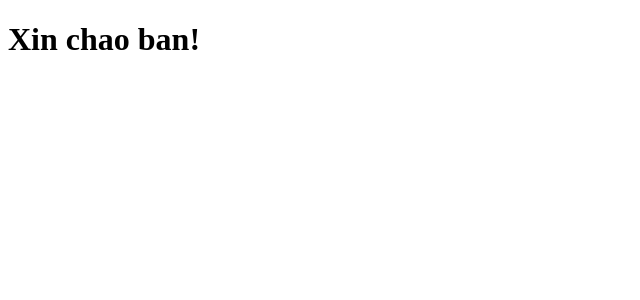
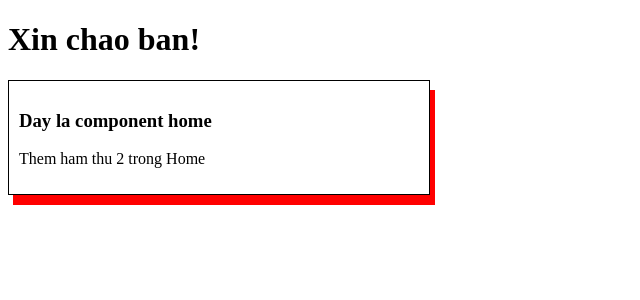
Before and after one commit to kieuvandoanit/Angular12, an Angular app: page / in a window 1280 px wide. Shown: the top 300 px of the page, without its empty margins (0-640 px from the left). Built offline with nearby package versions, Linux system fonts and the light colour scheme.

Commit message:
create component

```diff
--- a/src/app/app.component.html
+++ b/src/app/app.component.html
@@ -1 +1,3 @@
 <h1>Xin chao ban!</h1>
+
+<app-home></app-home>
--- a/src/app/app.module.ts
+++ b/src/app/app.module.ts
@@ -3,10 +3,12 @@
 
 import { AppRoutingModule } from './app-routing.module';
 import { AppComponent } from './app.component';
+import { HomeComponent } from './home/home.component';
 
 @NgModule({
   declarations: [
-    AppComponent
+    AppComponent,
+    HomeComponent
   ],
   imports: [
     BrowserModule,
--- /dev/null
+++ b/src/app/home/home.component.html
@@ -0,0 +1,4 @@
+<div class = "test">
+    <h3>Day la component home</h3>
+    <p>Them ham thu 2 trong Home</p>
+</div>
--- /dev/null
+++ b/src/app/home/home.component.scss
@@ -0,0 +1,6 @@
+.test{
+    border: 1px solid;
+    padding: 10px;
+    box-shadow: 5px 10px red;
+    width: 400px;
+}
--- /dev/null
+++ b/src/app/home/home.component.ts
@@ -0,0 +1,15 @@
+import { Component, OnInit } from '@angular/core';
+
+@Component({
+  selector: 'app-home',
+  templateUrl: './home.component.html',
+  styleUrls: ['./home.component.scss']
+})
+export class HomeComponent implements OnInit {
+
+  constructor() { }
+
+  ngOnInit(): void {
+  }
+
+}
```
Also changed, not shown: 1 other file (tests, documents, lock files or other folders).
